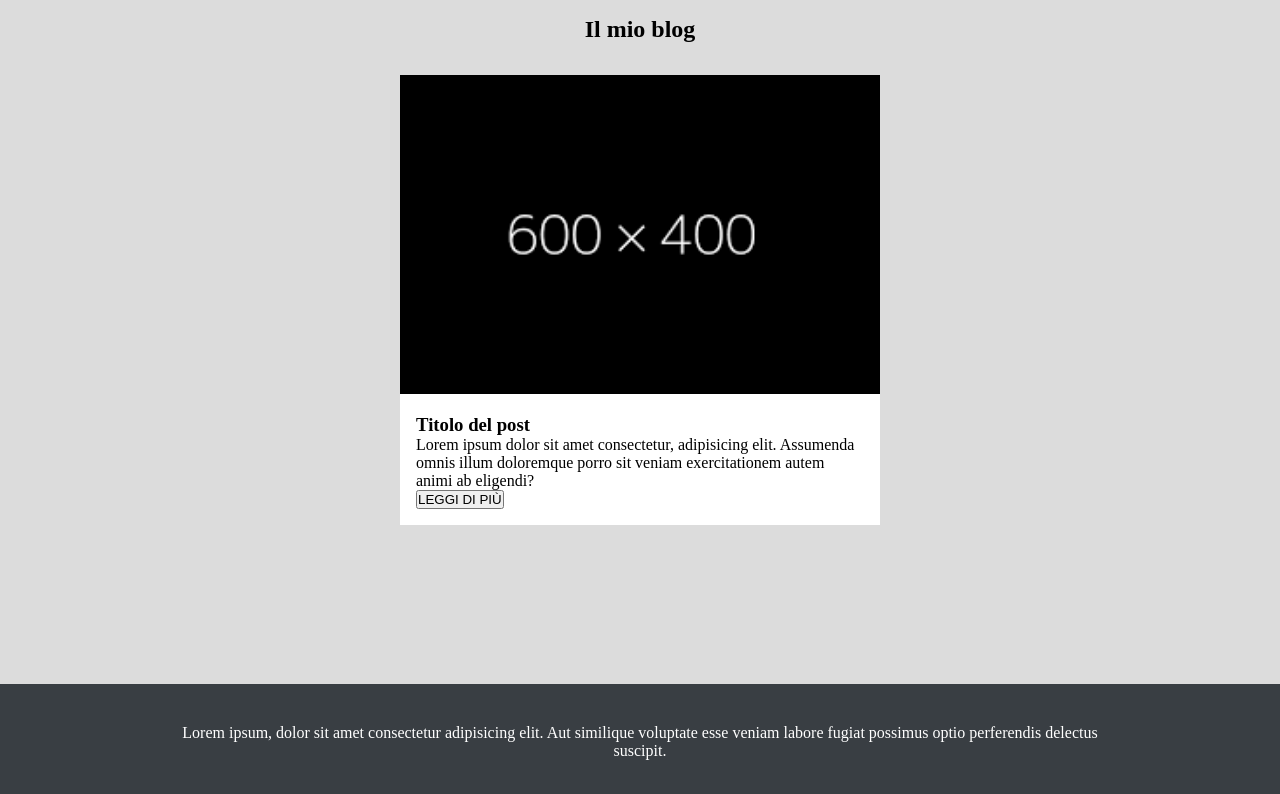
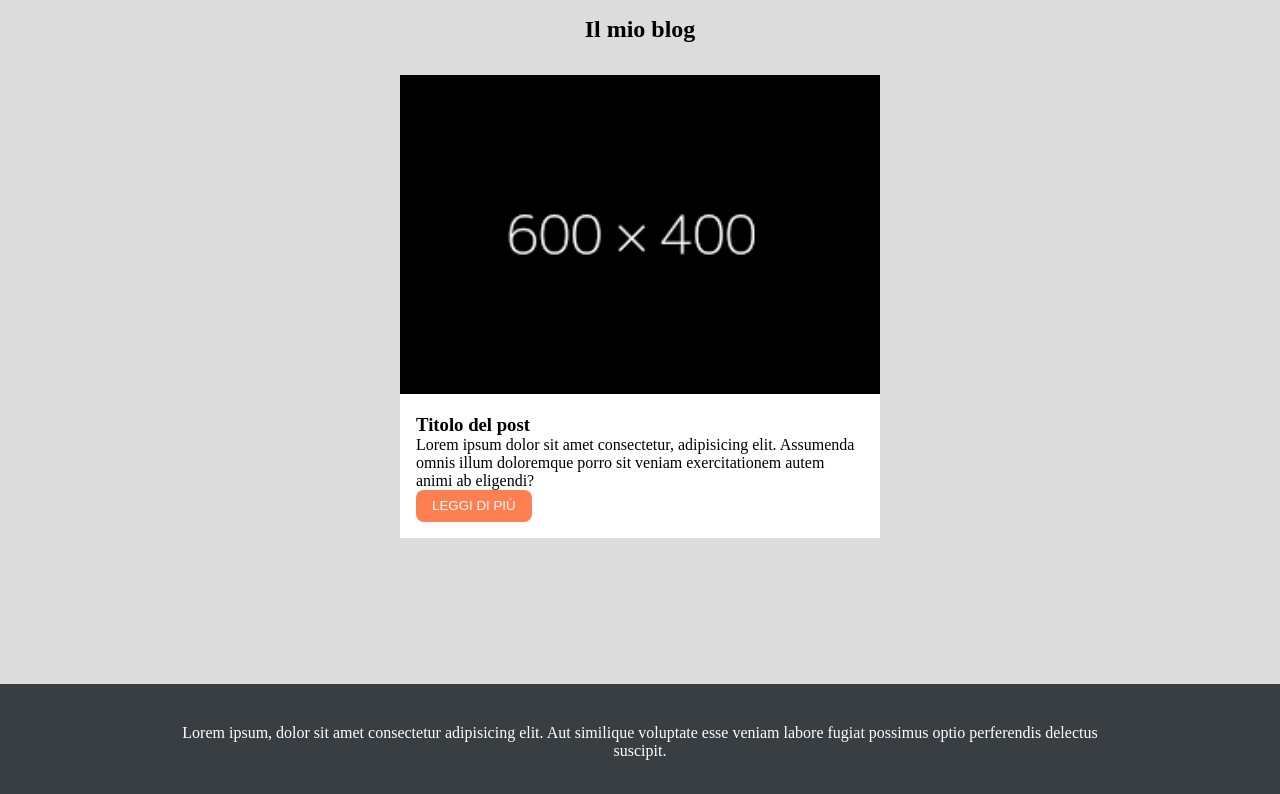
Before and after one commit to giovanni-arduini/react-components, a React (Vite) app: page / in a window 1280 px wide. Shown: the top 794 px of the page. Built offline with nearby package versions, Linux system fonts and the light colour scheme.

Commit message:
ADD Button style

```diff
--- a/src/components/UI/button/button.jsx
+++ b/src/components/UI/button/button.jsx
@@ -1,5 +1,5 @@
-// import style from "./button.module.css";
+import style from "./button.module.css";
 
 export default function Button() {
-  return <button>LEGGI DI PIÙ</button>;
+  return <button className={style.button}>LEGGI DI PIÙ</button>;
 }
```
